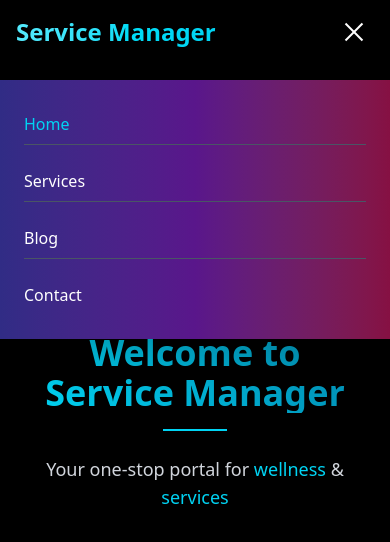
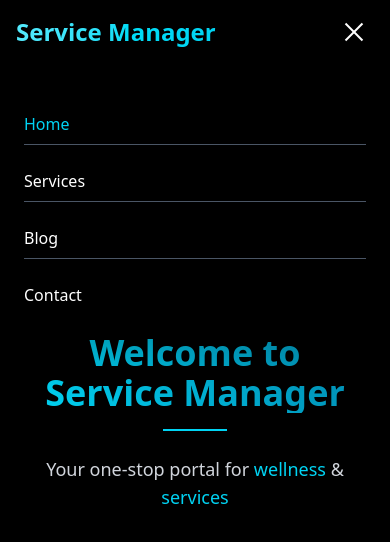
Before and after one commit to Karanb2707/service-manager, a React (Vite) app in the folder service-manager-app/: page / in a window 390 px wide. Both pictures are taken after a click on the button 354 px from the left and 32 px from the top of the page. Shown: the top 542 px of the page. Built offline with nearby package versions, Linux system fonts and the light colour scheme.

Commit message:
Style changes

```diff
--- a/service-manager-app/src/components/Navbar.jsx
+++ b/service-manager-app/src/components/Navbar.jsx
@@ -55,7 +55,7 @@ export default function Navbar() {
 
       {/* Mobile Menu */}
       {isOpen && (
-        <div className="absolute top-20 left-0 w-full bg-gradient-to-r from-indigo-900 via-purple-900 to-pink-900 shadow-2xl md:hidden">
+        <div className="absolute top-20 left-0 w-full bg-black shadow-2xl md:hidden">
           <div className="flex flex-col gap-4 p-6">
             <NavLink
               to="/"
```
